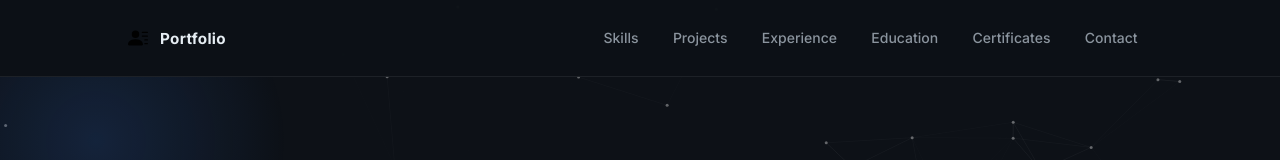
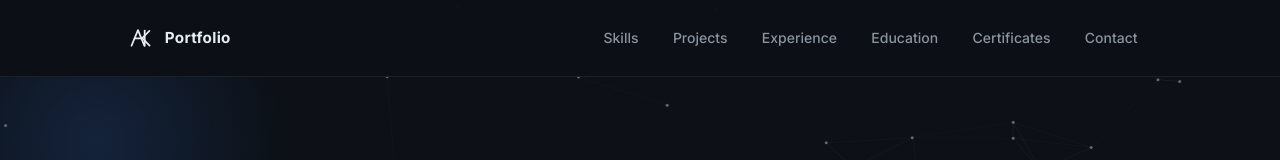
Before and after one commit to Arya-Akshat/Portfolio, a React (Vite) app: page / in a window 1280 px wide. Shown: the top 160 px of the page. Built offline with nearby package versions, Linux system fonts and the light colour scheme.

Commit message:
Add AK SVG logo and favicon

```diff
--- a/index.html
+++ b/index.html
@@ -3,6 +3,7 @@
   <head>
     <meta charset="UTF-8" />
     <meta name="viewport" content="width=device-width, initial-scale=1.0" />
+    <link rel="icon" type="image/svg+xml" href="/favicon-ak.svg" />
     <title>Portfolio</title>
     <meta
       name="description"
--- a/src/main.jsx
+++ b/src/main.jsx
@@ -927,7 +927,7 @@ function App() {
       <header className="site-nav">
         <div className="container site-nav__inner">
           <a className="site-nav__brand" href="#top" aria-label="Back to top">
-            <img src="/person-lines-fill.svg" alt="" className="site-nav__brand-mark" />
+            <img src="/logo-ak.svg" alt="Akshat Arya logo" className="site-nav__brand-mark" />
             <span>Portfolio</span>
           </a>
 
--- a/src/styles.css
+++ b/src/styles.css
@@ -144,9 +144,9 @@ img {
 }
 
 .site-nav__brand-mark {
-  width: 1.25rem;
-  height: 1.25rem;
-  opacity: 0.9;
+  width: 1.55rem;
+  height: 1.55rem;
+  opacity: 0.95;
 }
 
 .site-nav__links {
```
Also changed, not shown: favicon-ak.svg (added), logo-ak.svg (added).
